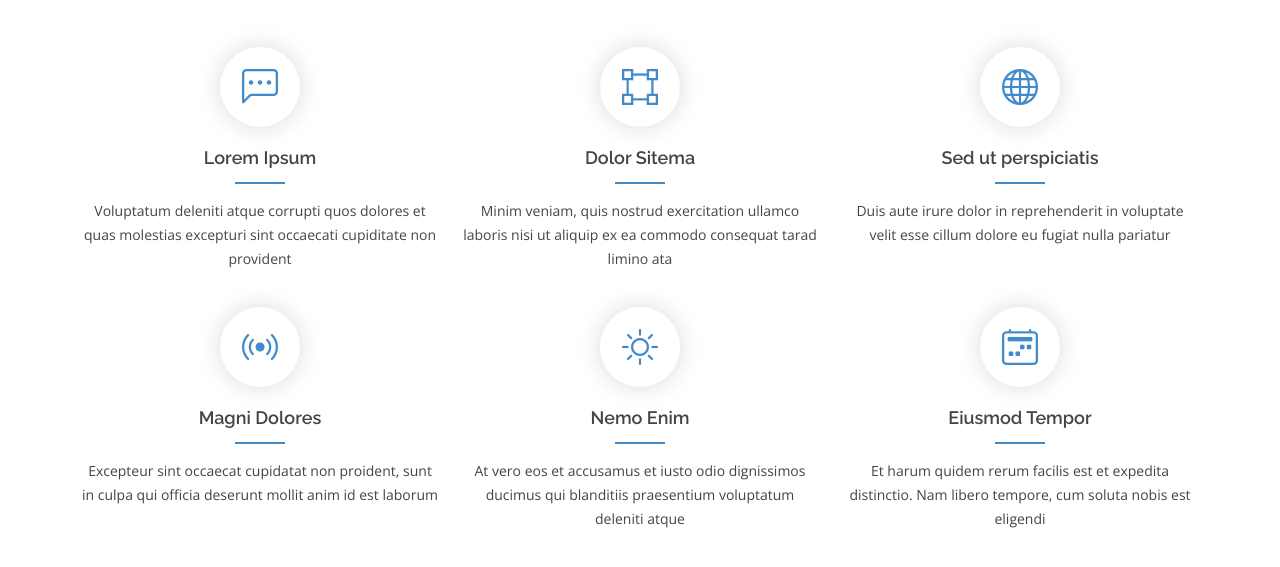
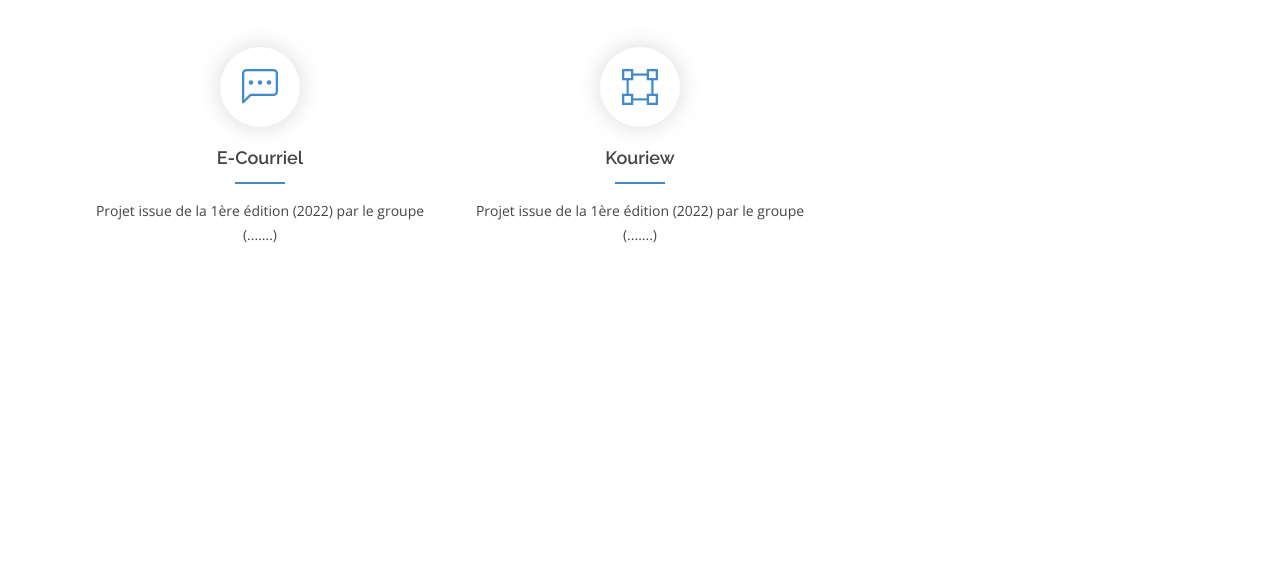
Before and after one commit to SISSOKOAmara/Hackathon, a plain HTML site: page projet.html in a window 1280 px wide. Shown: the part 241-808 px from the top of the page. Drawn offline with nearby package versions, Linux system fonts and the light colour scheme.

Commit message:
projetlance

```diff
--- a/projet.html
+++ b/projet.html
@@ -97,15 +97,15 @@
       <div class="row">
         <div class="col-lg-4 col-md-6 icon-box" data-aos="fade-up">
           <div class="icon"><i class="bi bi-chat-left-dots"></i></div>
-          <h4 class="title"><a href="">Lorem Ipsum</a></h4>
-          <p class="description">Voluptatum deleniti atque corrupti quos dolores et quas molestias excepturi sint occaecati cupiditate non provident</p>
+          <h4 class="title"><a href="">E-Courriel</a></h4>
+          <p class="description">Projet issue de la 1ère édition (2022) par le groupe (.......)</p>
         </div>
         <div class="col-lg-4 col-md-6 icon-box" data-aos="fade-up" data-aos-delay="100">
           <div class="icon"><i class="bi bi-bounding-box"></i></div>
-          <h4 class="title"><a href="">Dolor Sitema</a></h4>
-          <p class="description">Minim veniam, quis nostrud exercitation ullamco laboris nisi ut aliquip ex ea commodo consequat tarad limino ata</p>
+          <h4 class="title"><a href="">Kouriew</a></h4>
+          <p class="description">Projet issue de la 1ère édition (2022) par le groupe (.......)</p>
         </div>
-        <div class="col-lg-4 col-md-6 icon-box" data-aos="fade-up" data-aos-delay="200">
+        <!-- <div class="col-lg-4 col-md-6 icon-box" data-aos="fade-up" data-aos-delay="200">
           <div class="icon"><i class="bi bi-globe"></i></div>
           <h4 class="title"><a href="">Sed ut perspiciatis</a></h4>
           <p class="description">Duis aute irure dolor in reprehenderit in voluptate velit esse cillum dolore eu fugiat nulla pariatur</p>
@@ -124,7 +124,7 @@
           <div class="icon"><i class="bi bi-calendar2-week"></i></div>
           <h4 class="title"><a href="">Eiusmod Tempor</a></h4>
           <p class="description">Et harum quidem rerum facilis est et expedita distinctio. Nam libero tempore, cum soluta nobis est eligendi</p>
-        </div>
+        </div> -->
       </div>
 
     </div>
```
